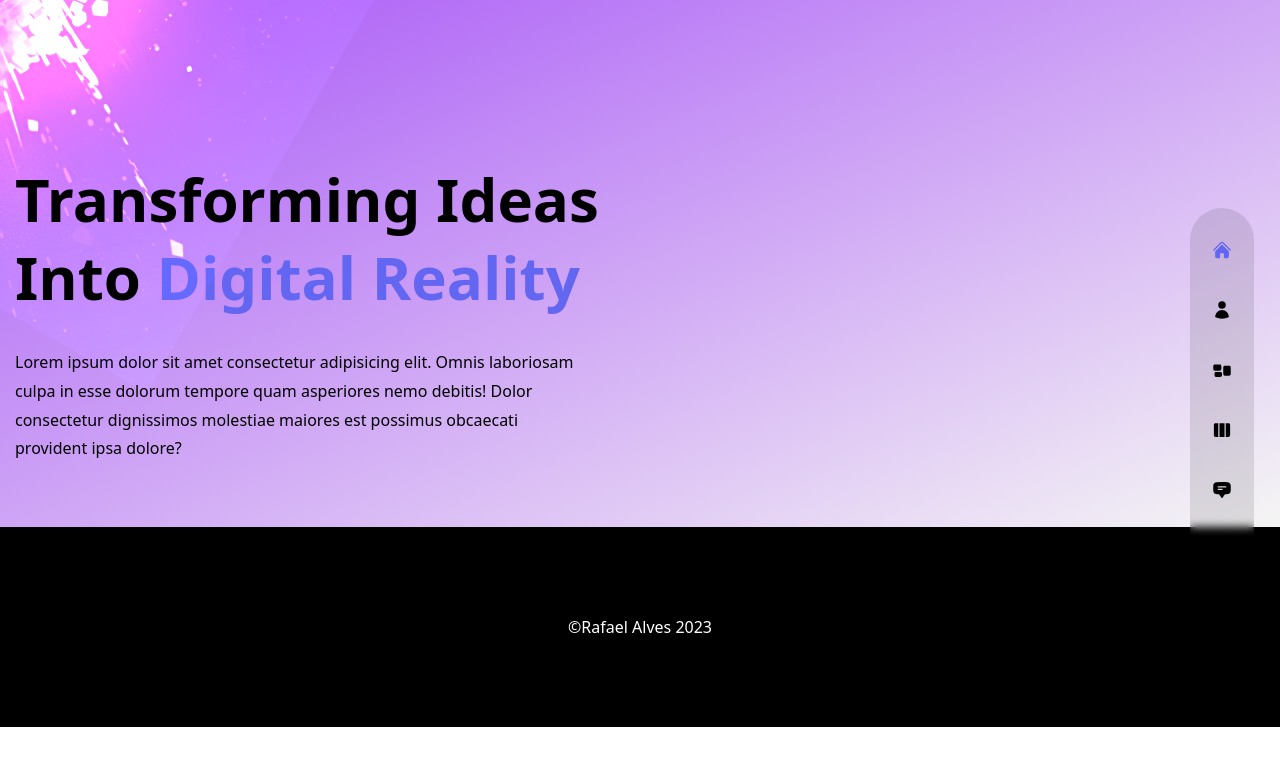
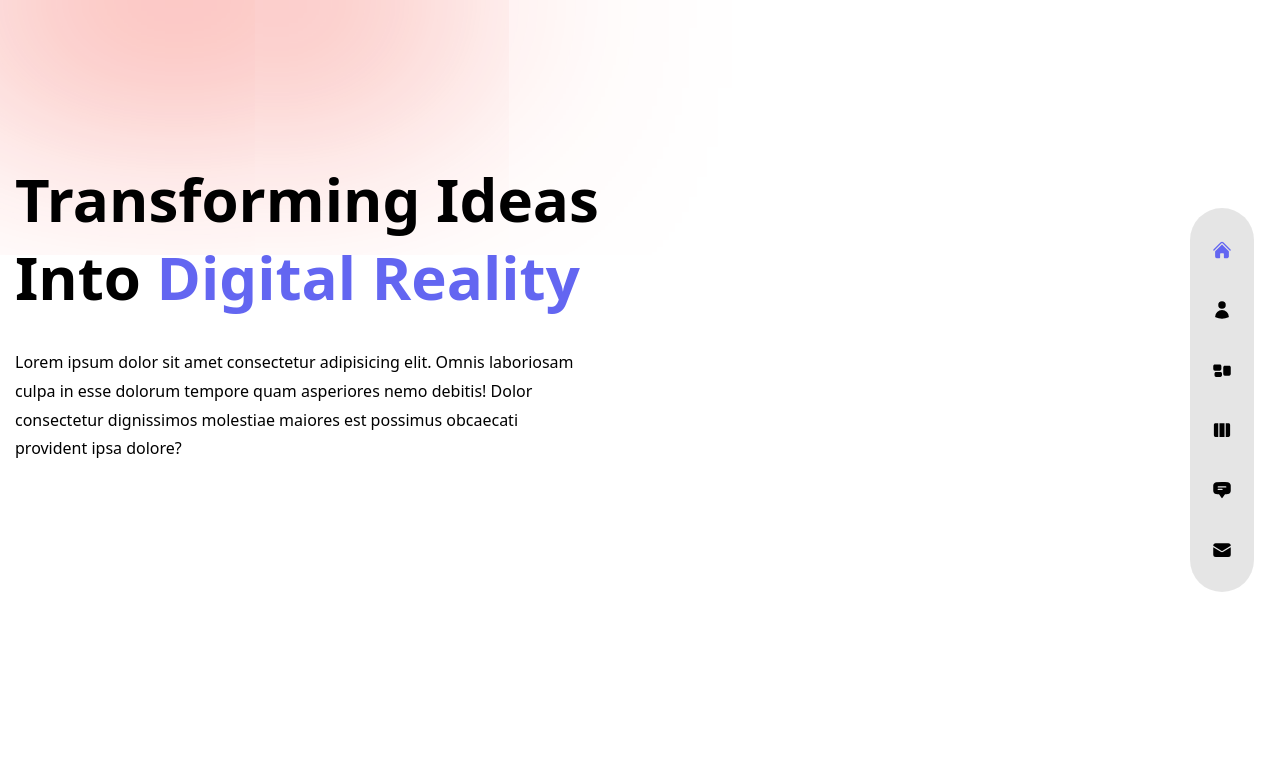
Before and after one commit to StarLordCraft/portfolio, a Next.js app: page / in a window 1280 px wide. Shown: the top 766 px of the page. Built offline with nearby package versions, Linux system fonts and the light colour scheme.

Commit message:
light mode explosion make and fixing the projectsBtn

```diff
--- a/src/app/layout.tsx
+++ b/src/app/layout.tsx
@@ -29,7 +29,6 @@ export default function RootLayout({
         <Transition>
           {children}
         </Transition>
-        <Footer />
       </body>
     </html>
   )
--- a/src/app/page.tsx
+++ b/src/app/page.tsx
@@ -1,12 +1,14 @@
 import Image from 'next/image'
 
 import { motion } from 'framer-motion';
-import { fadeIn } from '@/utils/fadeIn';
+import { fadeIn } from '@/utils/variants';
+
+import ProjectsBtn from '@/components/ProjectsBtn';
 
 export default function Home() {
   return (
-    <section className='bg-primaryLight/20 h-full'>
-      <div className='w-full h-full bg-gradient-to-br from-purple-500 to-stone-100
+    <section className='bg-primaryLight/10 h-full'>
+      <div className='w-full h-full
       dark:bg-gradient-to-r dark:from-primaryDark/10 dark:via-black/30 dark:to-black/10'>
         <div className='text-center flex flex-col justify-center xl:pt-40
         xl:text-left h-full container mx-auto'>
@@ -19,6 +21,9 @@ export default function Home() {
             in esse dolorum tempore quam asperiores nemo debitis! Dolor consectetur dignissimos
             molestiae maiores est possimus obcaecati provident ipsa dolore?
           </p>
+          <div className='flex justify-center xl:hidden relative'>
+            <ProjectsBtn/>
+          </div>
         </div>
       </div>
     </section>
--- /dev/null
+++ b/src/components/ProjectsBtn.tsx
@@ -0,0 +1,19 @@
+import Image from "next/image";
+import Link from "next/link";
+
+import { HiArrowRight } from "react-icons/hi2";
+export default function ProjectsBtn()
+{
+    return (
+        <div className="mx-auto xl:mx-0 bg-black dark:bg-transparent rounded-full w-[210px] h-[210px] flex items-center justify-center">
+            <Link href="/work" className="relative w-[185px] flex items-center justify-center
+             bg-circleStar bg-cover bg-center bg-no-repeat group">
+                <Image src="/rounded-text.png" alt=""
+                width={141} height={148}
+                className="animate-spin-slow w-full h-full max-w-[141px] max-h-[148px]" />
+                <HiArrowRight className="absolute text-4xl text-white dark:text-black
+                 group-hover:translate-x-2 transition-al duration-300"/>
+            </Link>
+        </div>
+    );
+}
--- a/src/components/TopLeftImage.tsx
+++ b/src/components/TopLeftImage.tsx
@@ -2,11 +2,14 @@ import Image from "next/image";
 export default function TopLeftImage()
 {
     return (
-        <div className="absolute left-0 top-0 mix-blend-color-dodge
-        z-10 w-[200px] xl:w-[400px]">
-         <Image src='/top-left-img.png'  alt=""
-            width={400}
-            height={400} />
-        </div>
+        <section className="absolute left-0 top-0">
+            <div className="hidden dark:block mix-blend-color-dodge
+            z-10 w-[200px] xl:w-[400px]">
+            <Image src='/top-left-img.png'  alt=""
+                width={400}
+                height={400}
+            /></div>
+            <div className="blur w-[200px] xl:w-[400px] dark:hidden"></div>
+        </section>
     );
 }
--- a/src/styles/globals.css
+++ b/src/styles/globals.css
@@ -6,6 +6,11 @@
 
 html{
     scroll-behavior: smooth;
+}
+.blur{
+    position: absolute;
+    box-shadow: 0 0 1000px 50px #f13024;
+    z-index: -100;
 }
 
 .translate-z-0 {
```
Also changed, not shown: public/circle-star.svg (added), public/rounded-text.png (added), src/utils/variants.ts (renamed from src/utils/fadeIn.ts).
